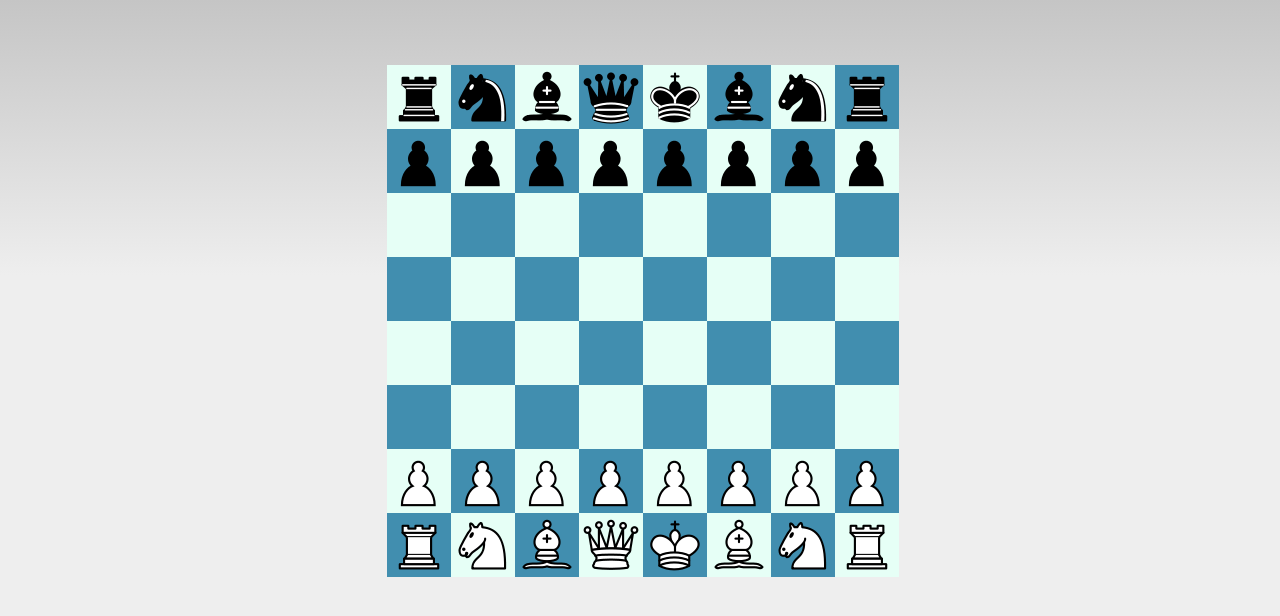
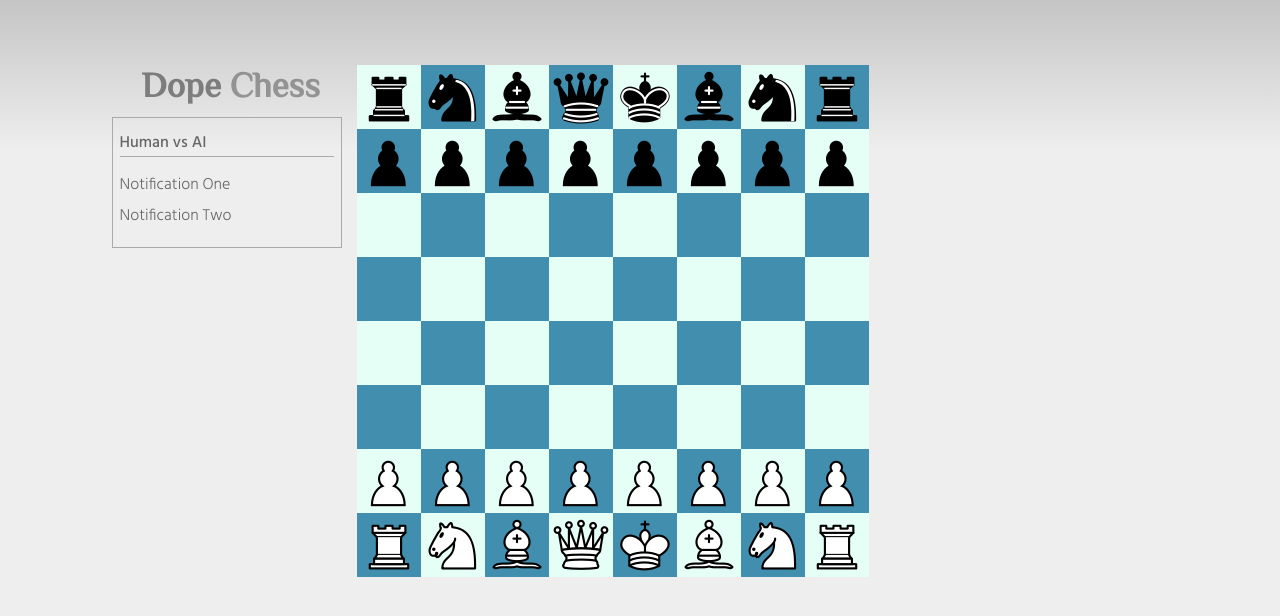
Before and after one commit to jtibbertsma/javascript-chess, a website: page public/index.html in a window 1280 px wide. Drawn offline with nearby package versions, Linux system fonts and the light colour scheme.

Commit message:
Put some content on the page other than the chessboard

```diff
--- a/public/css/board.css
+++ b/public/css/board.css
@@ -1,6 +1,15 @@
 .chess-board {
-  position: absolute;
+  position: relative;
   width: 512px;
+}
+
+.chess-board:after {
+  clear: both;
+  content: ".";
+  display: block;
+  height: 0;
+  line-height: 0;
+  visibility: hidden;
 }
 
 .square {
--- a/public/css/main.css
+++ b/public/css/main.css
@@ -1,33 +1,77 @@
-/*.main-container {
-  position: fixed;
-  top: 0;
-  left: 0;
-  right: 0;
-  bottom: 0;
-}*/
+body {
+  background-image: linear-gradient(rgb(197, 197, 197) 0%, rgb(238, 238, 238) 150px);
+  background-attachment: fixed;
+  margin: 0 0 0 8px;
+  font-family: 'Hind', sans-serif;
+}
 
-html {
+.main {
+  width: 1005px;
+  height: 527px;
+  margin: 65px auto;
+}
+
+.game-container {
+  margin-left: 215px;
+}
+
+.board-left {
+  float: left;
+  width: 200px;
   height: 100%;
 }
 
-body {
-  background-image: linear-gradient(rgb(197, 197, 197) 0%, rgb(238, 238, 238) 275px);
-  background-attachment: fixed;
+.board-left > h1 {
+  font-family: 'Philosopher', sans-serif;
+  font-size: 35px;
+  color: #555;
+  opacity: 0.7;
+  margin: 0;
+  transition: opacity 130ms;
 }
 
-.board-container {
-  margin: 65px auto;
-  width: 40%;
+.board-left > h1 > span {
+  color: #747474;
 }
 
-@media (max-width: 900px) {
-  .board-container {
-    width: 60%;
+.board-left > h1:hover {
+  opacity: 1;
+  cursor: pointer;
+}
+
+.gray-border {
+  padding: 7px;
+  border: thin #aaa solid;
+}
+
+.gray-border > * {
+  color: #666;
+}
+
+.side-box {
+  margin-left: -30px;
+  margin-top: 12px;
+  height: 100%;
+}
+
+@media (max-width: 1075px) {
+  .side-box {
+    margin-left: 0;
   }
 }
 
-@media (max-width: 700px) {
-  .board-container {
-    width: 80%;
-  }
+.side-box-container {
+  width: 200px;
+  height: 115px;
 }
+
+p.game-type {
+  font-weight: 500;
+  margin: 5px 0 15px 0;
+  border-bottom: thin solid #aaa;
+}
+
+.side-box > h4 {
+  font-weight: 300;
+  margin: 5px 0 5px 0;
+}
--- a/public/index.html
+++ b/public/index.html
@@ -4,6 +4,7 @@
   <title>Chess</title>
 
   <link rel="icon shortcut" type="image/png" href="http://icons.iconarchive.com/icons/iconmuseo/chess/32/13-Pone-icon.png">
+  <link href='https://fonts.googleapis.com/css?family=Philosopher|Hind:300,500' rel='stylesheet' type='text/css'>
   <link rel="stylesheet" type="text/css" href="css/board.css">
   <link rel="stylesheet" type="text/css" href="css/main.css">
 
@@ -31,8 +32,20 @@
   <script src="chess/pieces/pawn.js"></script>
 </head>
 <body>
-  <div class="board-container">
-    <div chess-board-view></div>
+  <div class="main">
+    <div class="board-left">
+      <h1>Dope <span>Chess</span></h1>
+      <div class="side-box-container">
+        <div class="side-box gray-border">
+          <p class="game-type">Human vs AI</p>
+          <h4>Notification One</h4>
+          <h4>Notification Two</h4>
+        </div>
+      </div>
+    </div>
+    <div class="game-container">
+      <div chess-board-view></div>
+    </div>
   </div>
 </body>
 </html>
```
